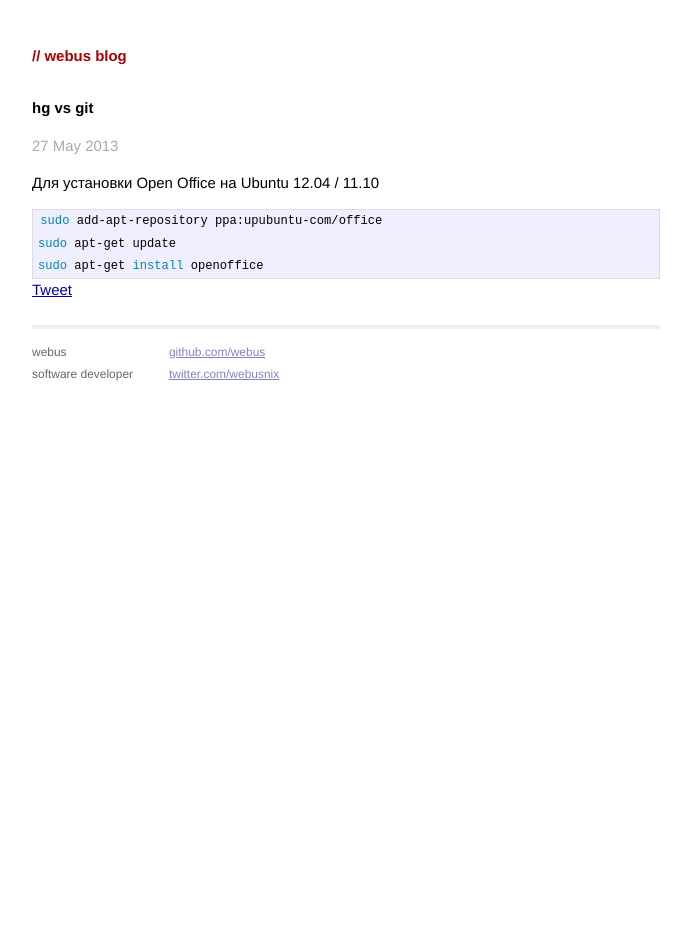
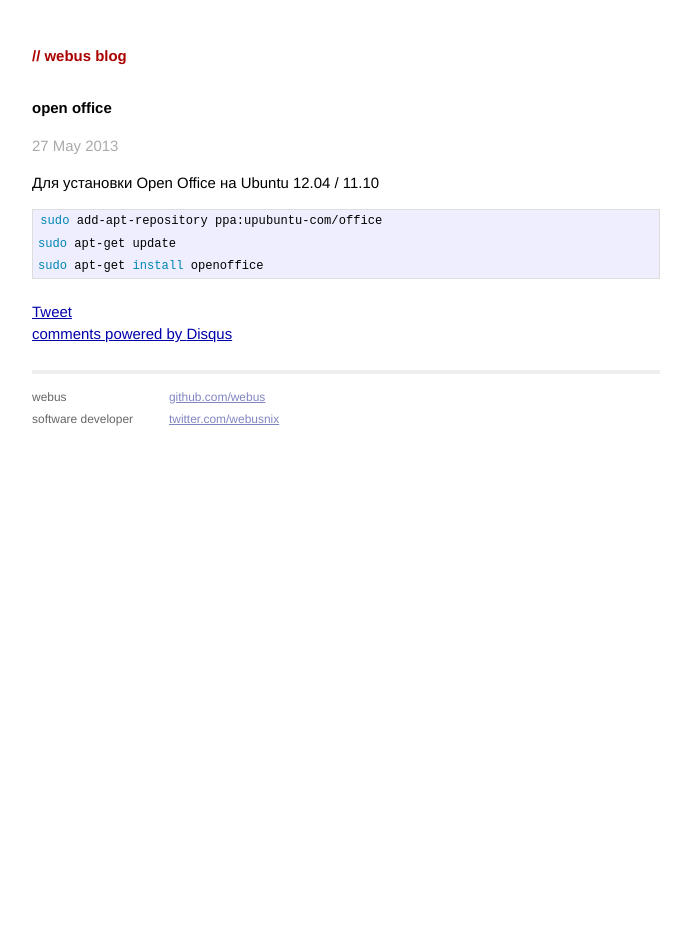
Before and after one commit to webus/webus.github.com, a Jekyll site: the page built from _posts/2013-06-04-open-office.markdown, in a window 1280 px wide. Shown: the whole page, without its empty margins (294-985 px from the left). Built offline with Jekyll 4.4.1, drawn with Linux system fonts in a browser that asks for light colours; comment, search, counter and statistics services are not loaded.

Commit message:
some fix

```diff
--- a/_layouts/default.html
+++ b/_layouts/default.html
@@ -17,27 +17,11 @@
     </head>
     <body>
         <div class="container">
-          <div class="site">
-            <div class="header">
-              <h1 class="title"><a href="/">{{ site.name }}</a></h1>
-            </div>
+            <div class="site">
+                <div class="header">
+                    <h1 class="title"><a href="/">{{ site.name }}</a></h1>
+                </div>
                 {{ content }}
-            <div class="footer">
-              <div class="contact">
-                <p>
-                  webus<br />
-                  software developer<br />
-                </p>
-              </div>
-              <div class="contact">
-                <p>
-                  <a href="http://github.com/webus/">github.com/webus</a><br />
-                  <a href="http://twitter.com/webusnix/">twitter.com/webusnix</a><br />
-                </p>
-              </div>
-            </div>
-          </div>
-        </div>
         <!-- Yandex.Metrika counter -->
 <script type="text/javascript">
 (function (d, w, c) {
--- a/_layouts/post.html
+++ b/_layouts/post.html
@@ -6,7 +6,38 @@
 
 <div id="post">
 {{ content }}
-
+<br/>
 <a href="https://twitter.com/share" class="twitter-share-button" data-via="webusnix">Tweet</a>
 <script>!function(d,s,id){var js,fjs=d.getElementsByTagName(s)[0],p=/^http:/.test(d.location)?'http':'https';if(!d.getElementById(id)){js=d.createElement(s);js.id=id;js.src=p+'://platform.twitter.com/widgets.js';fjs.parentNode.insertBefore(js,fjs);}}(document, 'script', 'twitter-wjs');</script>
 </div>
+                <div id="disqus_thread"></div>
+    <script type="text/javascript">
+        /* * * CONFIGURATION VARIABLES: EDIT BEFORE PASTING INTO YOUR WEBPAGE * * */
+        var disqus_shortname = 'webusblog'; // required: replace example with your forum shortname
+
+        /* * * DON'T EDIT BELOW THIS LINE * * */
+        (function() {
+            var dsq = document.createElement('script'); dsq.type = 'text/javascript'; dsq.async = true;
+            dsq.src = '//' + disqus_shortname + '.disqus.com/embed.js';
+            (document.getElementsByTagName('head')[0] || document.getElementsByTagName('body')[0]).appendChild(dsq);
+        })();
+    </script>
+    <noscript>Please enable JavaScript to view the <a href="http://disqus.com/?ref_noscript">comments powered by Disqus.</a></noscript>
+    <a href="http://disqus.com" class="dsq-brlink">comments powered by <span class="logo-disqus">Disqus</span></a>
+
+                <div class="footer">
+                    <div class="contact">
+                        <p>
+                            webus<br />
+                            software developer<br />
+                        </p>
+                    </div>
+                    <div class="contact">
+                        <p>
+                            <a href="http://github.com/webus/">github.com/webus</a><br />
+                            <a href="http://twitter.com/webusnix/">twitter.com/webusnix</a><br />
+                        </p>
+                    </div>
+                </div>
+            </div>
+        </div>
--- a/_posts/2013-06-04-open-office.markdown
+++ b/_posts/2013-06-04-open-office.markdown
@@ -1,8 +1,8 @@
 ---
 layout: post
-title:  "hg vs git"
+title:  "open office"
 date:   2013-05-27 00:03:49
-categories: mercurial hg git
+categories: openoffice
 ---
 Для установки Open Office на Ubuntu 12.04 / 11.10
 {% highlight bash %}
```
Also changed, not shown: _posts/2013-09-28-3-way-merge.markdown (added, +14 -0 lines).
